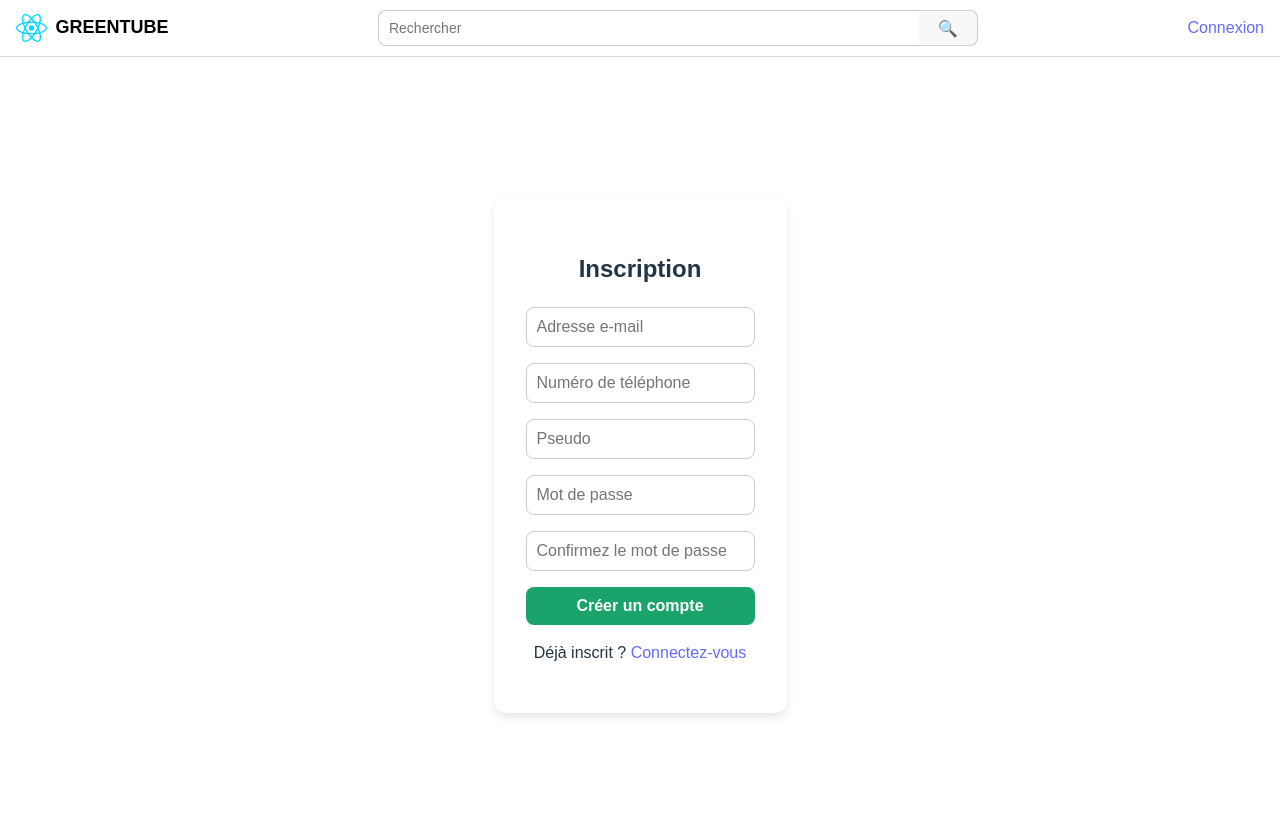
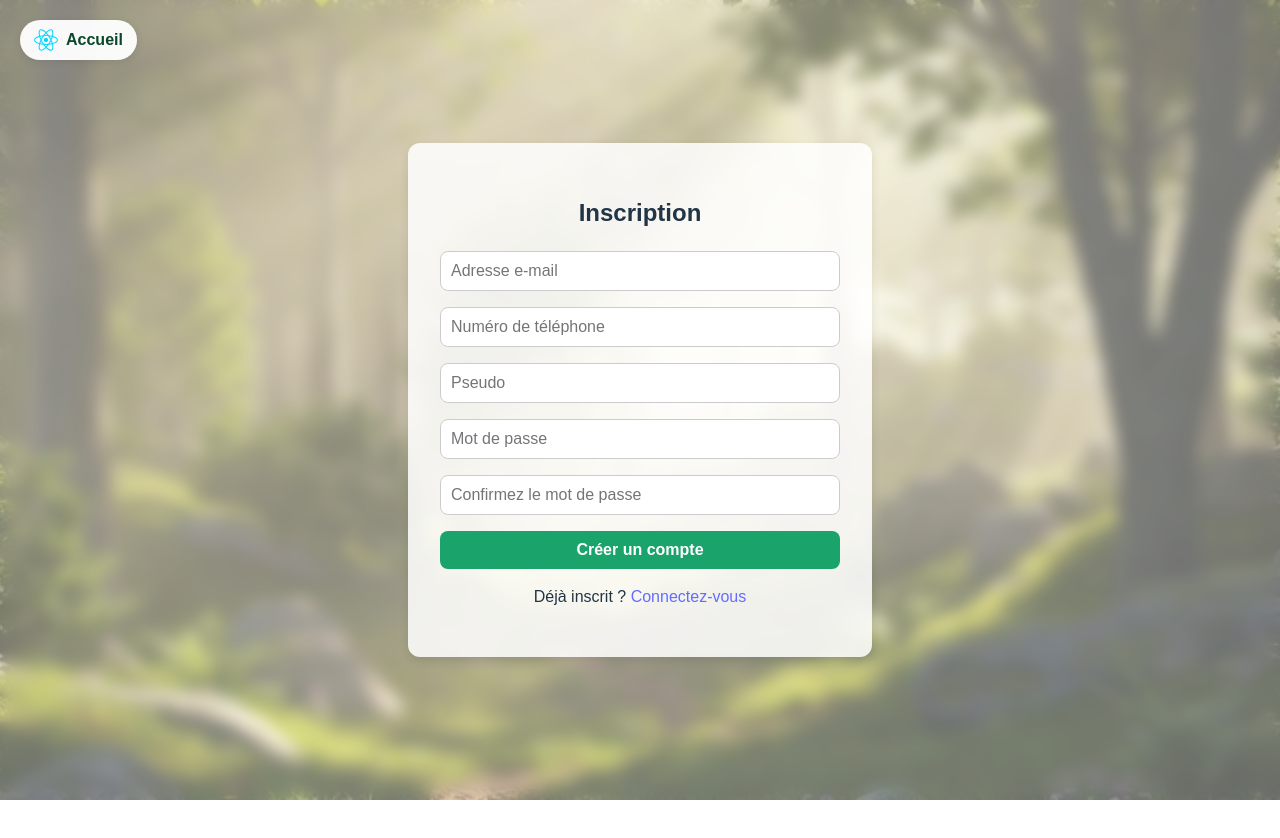
Before and after one commit to UTT-GL03/GreenTube, a React app in the folder frontend/: page /register in a window 1280 px wide. Shown: the top 838 px of the page. Built offline with nearby package versions, Linux system fonts and the light colour scheme; the HTML template or start-up script is replaced by a standard one.

Commit message:
login et register avec fond un peu moins moche mais toujours pas fou lol

```diff
--- a/frontend/src/App.jsx
+++ b/frontend/src/App.jsx
@@ -1,25 +1,31 @@
-import { BrowserRouter, Routes, Route, Link } from 'react-router'
-
+// App.jsx
+import { BrowserRouter, Routes, Route, useLocation } from 'react-router-dom'
 import Home from './Home'
-//import Video from './Videos'
-import './App.css'
 import Header from './Header'
 import Login from './Login'
 import Register from './Register'
+import './App.css'
 
-function App() {
+function AppShell() {
+  const location = useLocation()
+  const hideHeader = ['/login', '/register'].includes(location.pathname)
+
   return (
-     <BrowserRouter>
-      <Header />
+    <>
+      {!hideHeader && <Header />}
       <Routes>
-        <Route path="/" element={<Home/>} />
+        <Route path="/" element={<Home />} />
         <Route path="/login" element={<Login />} />
         <Route path="/register" element={<Register />} />
-        {/* <Route path="/video" element={<Videos/>} />
-        <Route path="/channel" element={<Channels/>} /> */}
       </Routes>
+    </>
+  )
+}
+
+export default function App() {
+  return (
+    <BrowserRouter>
+      <AppShell />
     </BrowserRouter>
   )
 }
-
-export default App
--- a/frontend/src/Auth.css
+++ b/frontend/src/Auth.css
@@ -1,13 +1,50 @@
+.auth-page {
+  height: 100vh;
+  width: 100vw;
+
+  display: flex;
+  flex-direction: column;
+  justify-content: center;
+  align-items: center;
+
+  /* Image de fond */
+  background-image: url("/login.jpg");
+  background-size: cover;
+  background-position: center;
+  background-repeat: no-repeat;
+  background-attachment: fixed;
+
+  /* Empêche le scroll et garde la page fixe */
+  overflow: hidden;
+  position: fixed;
+  top: 0;
+  left: 0;
+}
+
+/* --- Calque flou sur l’image --- */
+.auth-page::before {
+  content: "";
+  position: absolute;
+  inset: 0;
+  background: rgba(255, 255, 255, 0.4); /* léger voile blanc transparent */
+  backdrop-filter: blur(8px);           /* flou appliqué sur l'image */
+  z-index: 0;
+}
+
+/* --- Le bloc de formulaire reste au-dessus --- */
 .auth-container {
+  position: relative;
+  z-index: 1;
   max-width: 400px;
-  margin: 80px auto;
+  width: 90%;
   padding: 2rem;
   border-radius: 12px;
+  background: rgba(255, 255, 255, 0.85);
   box-shadow: 0 4px 10px rgba(0,0,0,0.1);
-  background-color: #fff;
   text-align: center;
 }
 
+/* --- Formulaire --- */
 .auth-form {
   display: flex;
   flex-direction: column;
@@ -35,3 +72,26 @@
 .auth-form button:hover {
   background-color: #178b5a;
 }
+
+/* --- Bouton Accueil en haut à gauche --- */
+.home-button {
+  position: fixed;
+  top: 20px;
+  left: 20px;
+  z-index: 10;
+  display: inline-flex;
+  align-items: center;
+  gap: 8px;
+  padding: 8px 14px;
+  border-radius: 9999px;
+  background: rgba(255, 255, 255, 0.95);
+  color: #0b472a;
+  font-weight: 600;
+  text-decoration: none;
+  box-shadow: 0 2px 8px rgba(0, 0, 0, 0.1);
+}
+
+.home-button img {
+  width: 24px;
+  height: 24px;
+}
--- a/frontend/src/Login.jsx
+++ b/frontend/src/Login.jsx
@@ -1,5 +1,6 @@
 import { useState } from "react";
 import { Link } from "react-router-dom";
+import greentubeLogo from "/greentube.svg";
 import "./Auth.css";
 
 function Login() {
@@ -9,10 +10,15 @@ function Login() {
   const handleSubmit = (e) => {
     e.preventDefault();
     console.log("Tentative de connexion :", { username, password });
-    // future: appel API backend
   };
 
   return (
+    <div className="auth-page">
+      <Link to="/" className="home-button">
+        <img src={greentubeLogo} alt="Greentube" />
+        Accueil
+      </Link>
+
       <div className="auth-container">
         <h2>Connexion</h2>
         <form onSubmit={handleSubmit} className="auth-form">
@@ -36,6 +42,7 @@ function Login() {
           Pas encore de compte ? <Link to="/register">Inscrivez-vous</Link>
         </p>
       </div>
+    </div>
   );
 }
 
--- a/frontend/src/Register.jsx
+++ b/frontend/src/Register.jsx
@@ -1,5 +1,6 @@
 import { useState } from "react";
 import { Link } from "react-router-dom";
+import greentubeLogo from "/greentube.svg";
 import "./Auth.css";
 
 function Register() {
@@ -22,10 +23,16 @@ function Register() {
       return;
     }
     console.log("Nouvel utilisateur :", formData);
-    // future: envoi vers backend
   };
 
   return (
+    <div className="auth-page">
+      {/* Bouton/logo retour accueil */}
+      <Link to="/" className="home-button">
+        <img src={greentubeLogo} alt="Greentube" />
+        Accueil
+      </Link>
+
       <div className="auth-container">
         <h2>Inscription</h2>
         <form onSubmit={handleSubmit} className="auth-form">
@@ -74,6 +81,7 @@ function Register() {
           Déjà inscrit ? <Link to="/login">Connectez-vous</Link>
         </p>
       </div>
+    </div>
   );
 }
 
```
Also changed, not shown: frontend/public/login.jpg (added), frontend/public/login2.jpg (added). Lines whose indentation alone changed are shown as unchanged.
